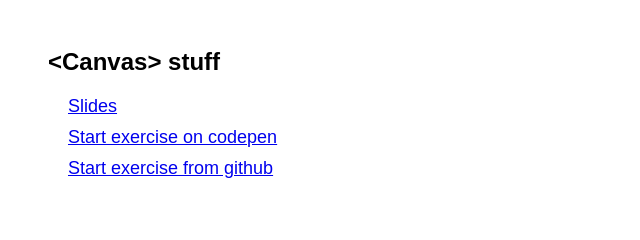
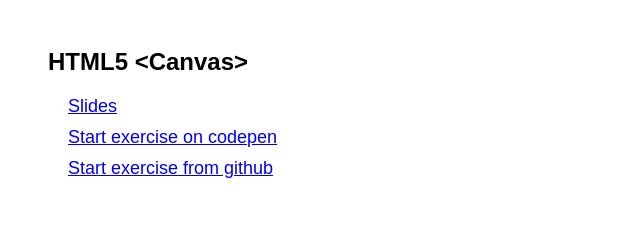
Before and after one commit to tomduggan85/tomduggan85.github.io, a plain HTML site: page index.html in a window 1280 px wide. Shown: the top 240 px of the page, 0-640 px from the left. Drawn offline with Linux system fonts and the light colour scheme.

Commit message:
name change

```diff
--- a/index.html
+++ b/index.html
@@ -22,7 +22,7 @@
 
   <body>
     <div class='workshop'>
-      <h2>&lt;Canvas&gt; stuff</h2>
+      <h2>HTML5 &lt;Canvas&gt;</h2>
       <a target='_blank' href='https://docs.google.com/presentation/d/1P_0JKKmxeIp6jcC1ZMJNom_VMTXbdDRLUC-ztnc9olw/edit?usp=sharing'>Slides</a>
       <a target='_blank' href='https://codepen.io/tduggan/pen/gjNvBo'>Start exercise on codepen</a>
       <a target='_blank' href='https://github.com/tomduggan85/canvas_exercise_start'>Start exercise from github</a>
```
